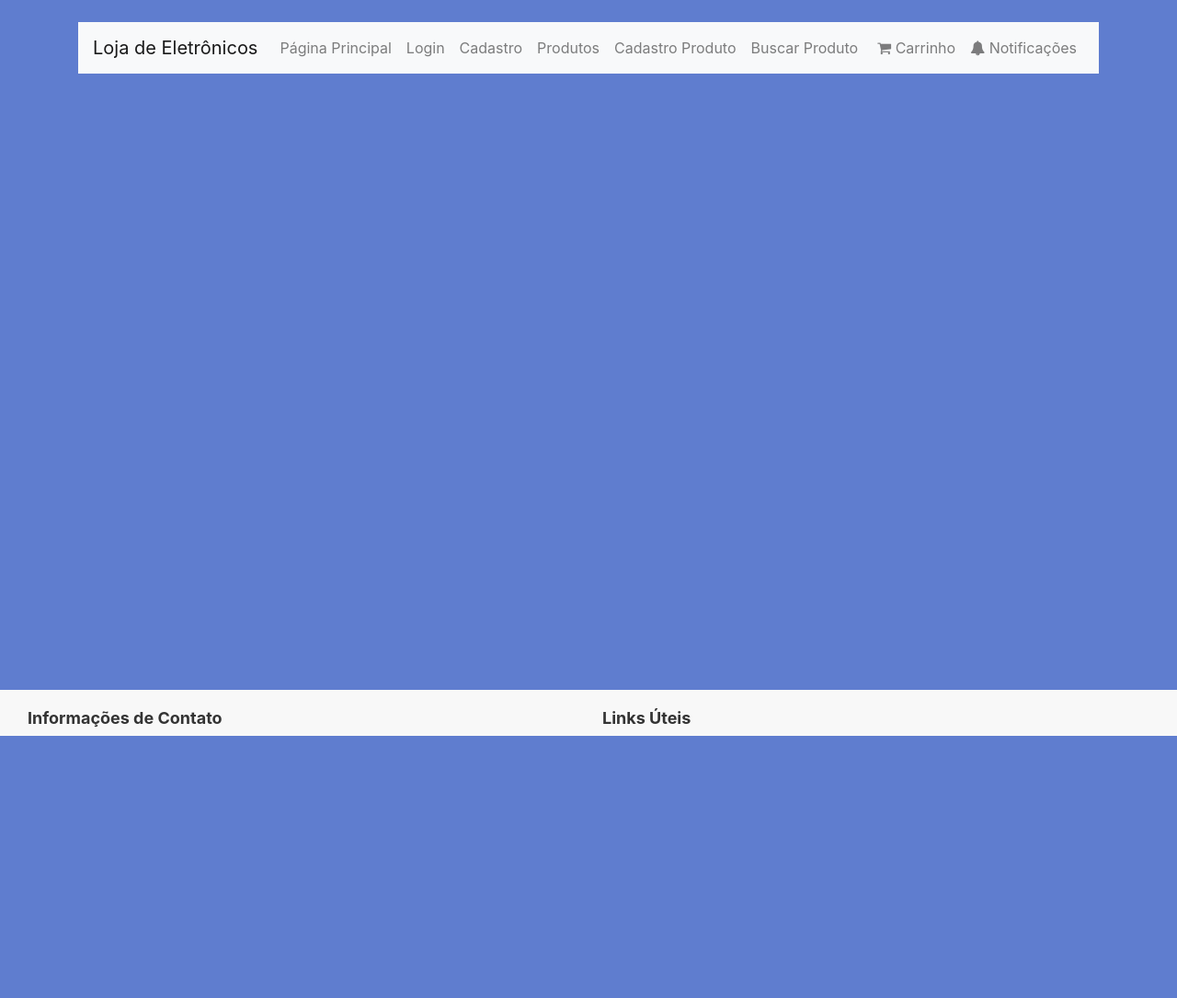
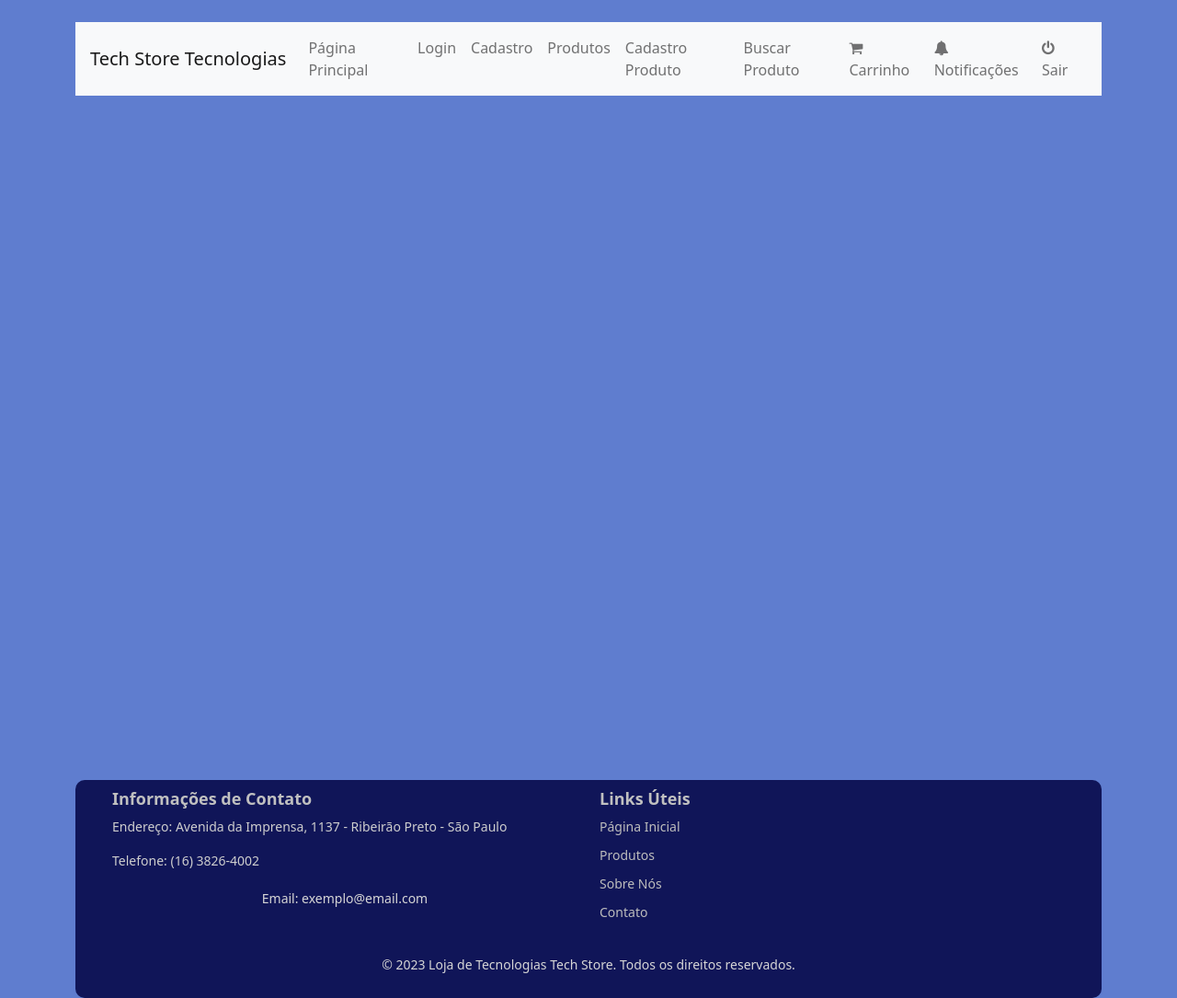
Before and after one commit to lucasddcc/trabalhopi2, a PHP site: page / in a window 1280 px wide. Shown: the whole page at 92% size. Before the commit the page ends 800 px from the top, so only its background shows below. Run offline with PHP 8.4, Linux system fonts and the light colour scheme.

Commit message:
criacao de algumas paginas
criadas as paginas de logout e verifica admin - quase funcionando).
algumas estilizacoes no header e footer tambem nao terminados
adicionado botao SAIR na pagina index

```diff
--- a/site/conectarBanco.php
+++ b/site/conectarBanco.php
@@ -2,7 +2,7 @@
 // Configurações do banco de dados
 $servidor = "localhost";
 $usuario = "root";
-$senha = "";
+$senha = "admin";
 $banco = "trabalho";
 
 // Conecta ao banco de dados
--- a/site/css/style.css
+++ b/site/css/style.css
@@ -132,14 +132,26 @@ body {
   /* Deixa espaço para o rodapé */
 }
 
+
+
+
 footer {
   background-color: #f8f8f8;
   padding: 20px 0;
-  position: fixed;
-  left: 0;
+}
+
+footer {
+  background-color: #f8f8f8;
+  width: 100%;
+  padding: 10px;
+  display: flex;
+  justify-content: center;
+  align-items: center;
+  background: #101558;
+  color: #000000;
+  box-sizing: border-box;
+  border-radius: 10px;
   bottom: 0;
-  width: 100%;
-  height: 50px;
 }
 
 footer .container {
@@ -149,14 +161,14 @@ footer .container {
 }
 
 footer h4 {
-  color: #333;
+  color: #c0c0c0;
   font-size: 18px;
   font-weight: bold;
 }
 
 footer p,
 footer ul {
-  color: #666;
+  color: #cecece;
   font-size: 14px;
 }
 
@@ -170,7 +182,7 @@ footer ul li {
 }
 
 footer ul li a {
-  color: #666;
+  color: #bdbdbd;
   text-decoration: none;
 }
 
@@ -181,31 +193,7 @@ footer ul li a:hover {
 footer p:last-child {
   margin-top: 20px;
   text-align: center;
-  color: #999;
-}
-
-/* Estilos responsivos */
-@media (max-width: 767px) {
-  footer {
-    position: relative;
-  }
-}
-
-footer {
-  background-color: #f8f8f8;
-  padding: 20px 0;
-  position: fixed;
-  bottom: 0;
-  left: 0;
-  width: 100%;
-  z-index: 9999;
-}
-
-footer .container {
-  max-width: 100%;
-  margin: 0;
-  padding: 0 15px;
-  box-sizing: border-box;
+  color: #d6d6d6;
 }
 
 /* botao adicionar imagem */
@@ -216,7 +204,7 @@ footer .container {
   padding: 7px;
   font-size: 14px;
   font-weight: 400;
-  line-height: 0.90;
+  line-height: 0.9;
   color: #495057;
   background-color: #fff;
   border: 1px solid #ced4da;
@@ -256,3 +244,7 @@ footer .container {
   height: 100%;
   object-fit: cover; /* Faz com que a imagem cubra todo o espaço disponível */
 }
+
+#navbarNav{
+  color: #ff8080;
+}
--- a/site/index.php
+++ b/site/index.php
@@ -10,7 +10,9 @@
     <!-- CSS Personalizado -->
     <link rel="stylesheet" type="text/css" href="css/style.css">
     <link rel="stylesheet" href="https://maxcdn.bootstrapcdn.com/bootstrap/4.5.2/css/bootstrap.min.css">
-
+    <!-- BOOTSTRAP 5 -->
+    <link href="https://cdn.jsdelivr.net/npm/bootstrap@5.1.3/dist/css/bootstrap.min.css" rel="stylesheet"
+        integrity="sha384-1BmE4kWBq78iYhFldvKuhfTAU6auU8tT94WrHftjDbrCEXSU1oBoqyl2QvZ6jIW3" crossorigin="anonymous">
 </head>
 
 <body style="background-color: #5f7dcf;">
@@ -18,12 +20,15 @@
     <!-- Font Awesome -->
     <link rel="stylesheet" href="https://cdnjs.cloudflare.com/ajax/libs/font-awesome/4.7.0/css/font-awesome.min.css">
     <div class="container mt-4">
-        <nav class="navbar navbar-expand-lg navbar-light bg-light">
-            <a class="navbar-brand" href="#">Loja de Eletrônicos</a>
+        <nav id="navbar" class="navbar navbar-expand-lg navbar-light bg-light">
+
+            <a class="navbar-brand" href="index.php">Tech Store Tecnologias</a>
+
             <button class="navbar-toggler" type="button" data-toggle="collapse" data-target="#navbarNav"
                 aria-controls="navbarNav" aria-expanded="false" aria-label="Toggle navigation">
                 <span class="navbar-toggler-icon"></span>
             </button>
+
             <div class="collapse navbar-collapse" id="navbarNav">
                 <ul class="navbar-nav">
                     <li class="nav-item">
@@ -45,6 +50,7 @@
                         <a class="nav-link" href="busca_produto.php">Buscar Produto</a>
                     </li>
                 </ul>
+
                 <ul class="navbar-nav ml-auto">
                     <li class="nav-item">
                         <a class="nav-link" href="carrinho.php">
@@ -53,12 +59,28 @@
                     </li>
                     <li class="nav-item">
                         <a class="nav-link" href="#">
-                            <i class="fa fa-bell"></i> Notificações
-                        </a>
+                            <i class="fa fa-bell"></i> Notificações</a>
+                    </li>
+                    <li class="">
+                        <a class="nav-link" href="logout.php">
+                            <i class="fa fa-power-off"></i> Sair</a>
                     </li>
                 </ul>
             </div>
         </nav>
+
+        <div id="conteudo" class="container mt-4">
+                                                                                    <br><br><br>
+                                                                                    <br><br><br>
+                                                                                    <br><br><br>
+                                                                                    <br><br><br>
+                                                                                    <br><br><br>
+                                                                                    <br><br><br>
+                                                                                    <br><br><br>
+                                                                                    <br><br><br>
+                                                                                    <br><br><br>
+                                                                                    <br><br><br>
+        </div>
 
         <!-- FOOTER -->
         <footer>
--- a/site/testLogin.php
+++ b/site/testLogin.php
@@ -19,6 +19,8 @@
         // print_r($sql);
         // print_r($result);
 
+        include_once('verificaAdmin.php');
+
         if(mysqli_num_rows($result) < 1)
         {
             unset($_SESSION['username']);
```
Also changed, not shown: site/lista_produtos.php (+6 -16 lines), site/login.php (+2 -13 lines), site/logout.php (added, +18 -0 lines), site/verificaAdmin.php (added, +27 -0 lines).
